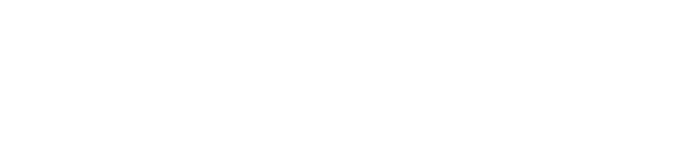
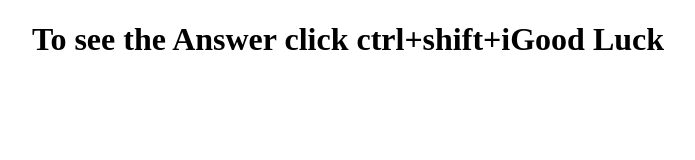
Before and after one commit to Oussama-Matboua/oussama-matboua.github.io, a plain HTML site: page index.html in a window 1280 px wide. Shown: the whole page, without its empty margins (292-987 px from the left). Drawn offline with Linux system fonts and the light colour scheme.

Commit message:
Update index.html

```diff
--- a/index.html
+++ b/index.html
@@ -7,6 +7,8 @@
     <title>Module-4</title>
 </head>
 <body>
+    <h1 style="text-align:center;">To see the Answer click <span style="colre:red;">ctrl+shift+i</span>Good Luck</h1>
+
     <script src="script.js"></script>
 </body>
 </html>
```
